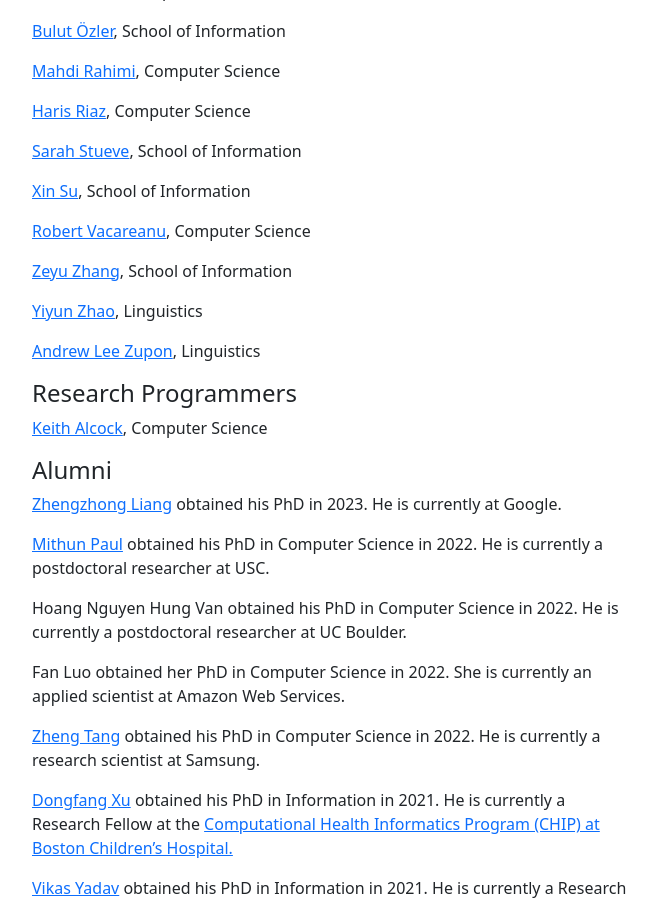
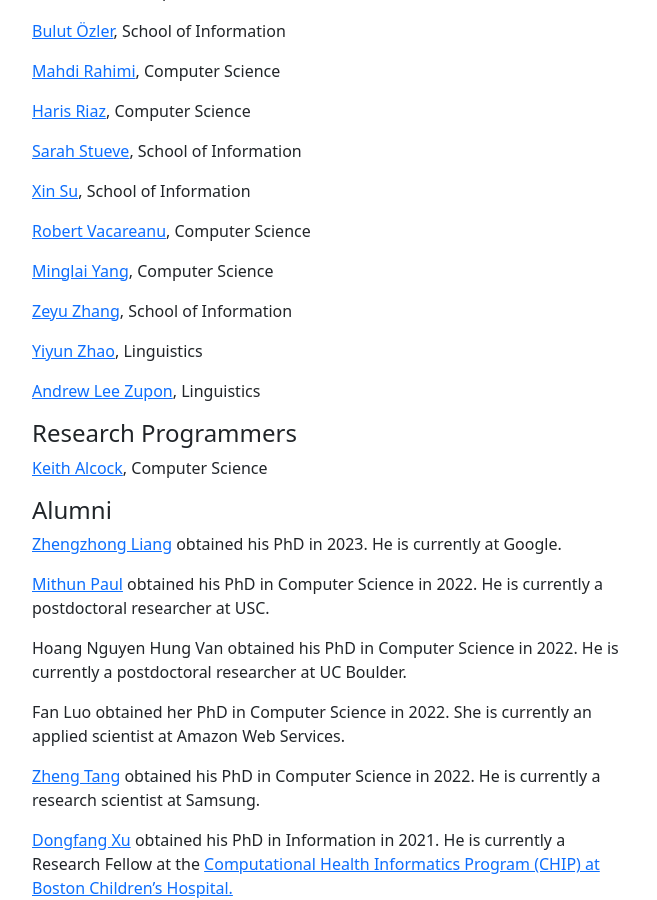
Before and after one commit to beingenfa/clulab.github.io, a Jekyll site: the page built from people.md, in a window 1280 px wide and 900 px high, scrolled down 923 px. Shown: the whole window, without its empty margins (310-967 px from the left). Built offline with Jekyll 4.4.1, drawn with Linux system fonts in a browser that asks for light colours.

Commit message:
added Ming

```diff
--- a/people.md
+++ b/people.md
@@ -58,6 +58,8 @@ Asiful Islam, Computer Science
 
 [Robert Vacareanu](https://www.cs.arizona.edu/person/robert-vacareanu), Computer Science
 
+[Minglai Yang](https://ymingl.com), Computer Science
+
 [Zeyu Zhang](https://jerryzeyu.github.io/), School of Information
 
 [Yiyun Zhao](https://yiyunzhao.github.io/), Linguistics
```
